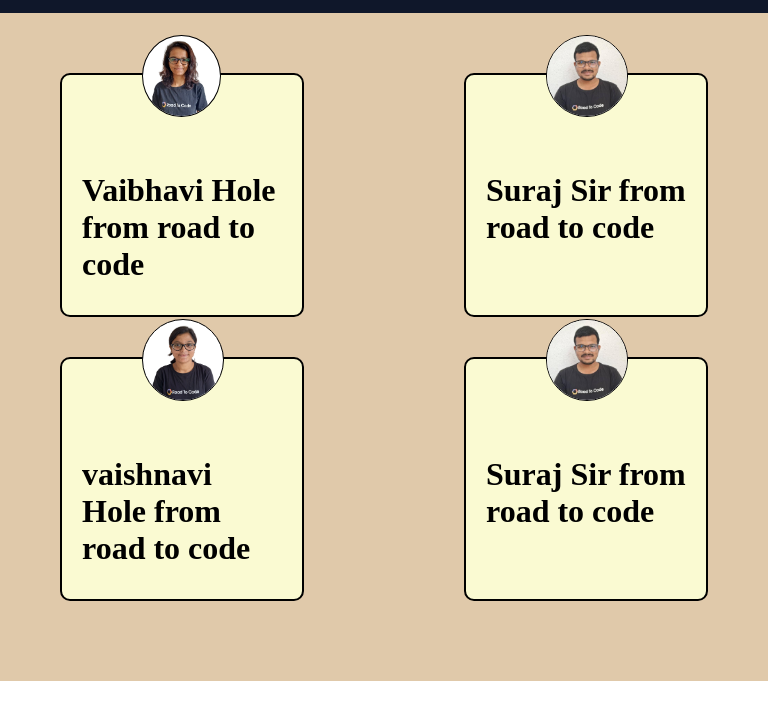
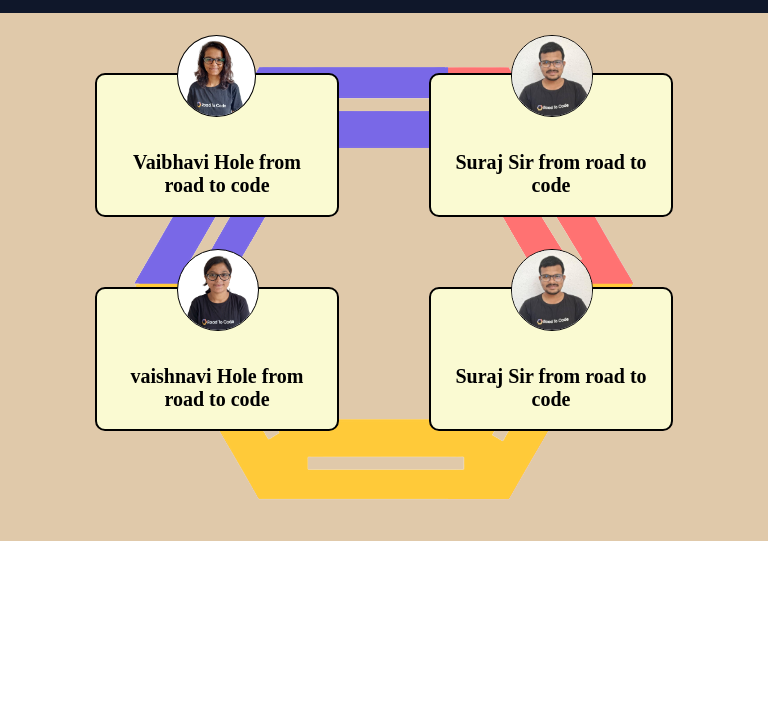
Before and after one commit to khardeaditya/Assign-19, a plain HTML site: page index.html in a window 768 px wide. Shown: the part 48-768 px from the top of the page. Drawn offline with Linux system fonts and the light colour scheme.

Commit message:
media query added for normal devices screen

```diff
--- a/index.html
+++ b/index.html
@@ -17,7 +17,9 @@
             flex-direction: row;
             flex-wrap: wrap;
             justify-content: space-between;
-
+            background-image: url(./road\ to\ code\ icon.png);
+            background-repeat: no-repeat;
+            background-position: center;
         }
 
         .profile-card {
@@ -28,7 +30,7 @@
             border-radius: 10px;
             padding: 20px;
             margin: 10px;
-            margin-bottom: 30px;
+            margin-bottom: 60px;
         }
 
         .profile-pic {
@@ -116,13 +118,40 @@
 
         /* Normal Devices */
         @media screen and (min-width: 600px) and (max-width: 768px) {
+            .profile-name {
+                font-size: 20px;
+                text-align: center;
+            }
 
+            .profile-pic {
+                margin: auto;
+            }
+
+
+            .profile-container {
+                display: flex;
+                flex-wrap: wrap;
+                justify-content: space-around;
+
+            }
+
+            .profile-card {
+                width: 200px;
+                height: 100px;
+            }
+
+            .profile-name {
+                margin: auto;
+            }
 
         }
 
 
         /* Tablets Devices */
         @media screen and (min-width: 769px) and (max-width: 992px) {
+
+
+        }
 
         /* Large Devices */
         @media screen and (min-width: 993px) and (max-width: 1200px) {}
```
Also changed, not shown: road to code icon.png (added). Lines whose indentation alone changed are shown as unchanged.
